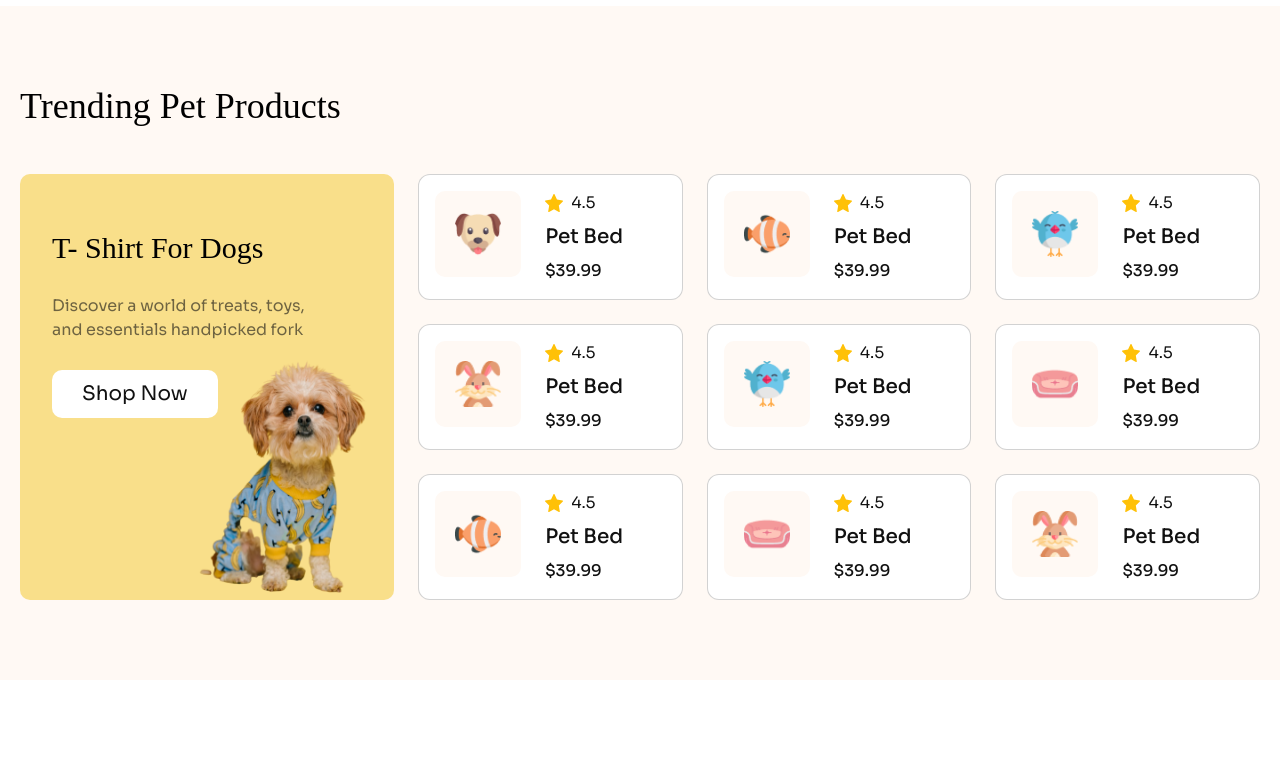
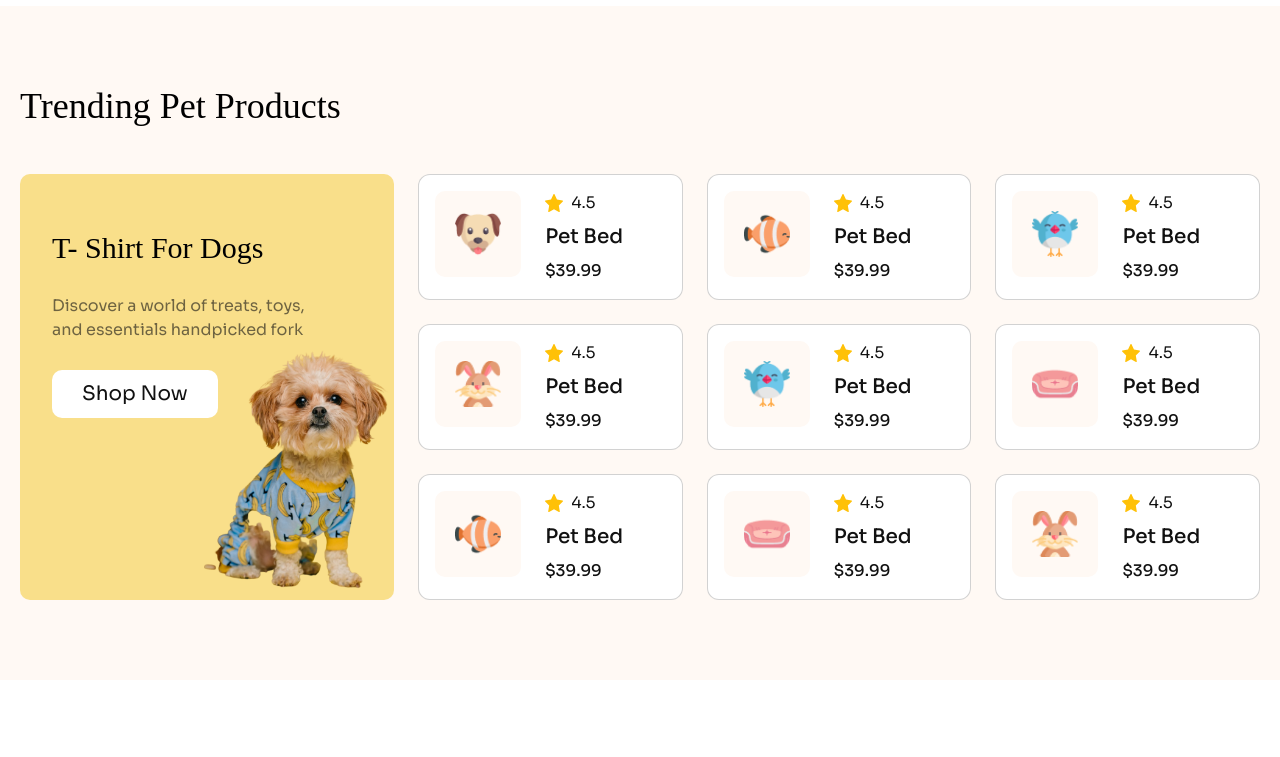
Before and after one commit to md-shawon-dev/Browse4Pets, a website: page index.html in a window 1280 px wide. Shown: the part 1380-2137 px from the top of the page. Drawn offline with nearby package versions, Linux system fonts and the light colour scheme; a web font is replaced by a local one.

Commit message:
some chnaged.

```diff
--- a/index.html
+++ b/index.html
@@ -138,7 +138,7 @@
         furry friends. Shop now and make tails wag with joy!
       </p>
       <button
-        class="bg-[#ffdc26] px-[30px] py-[10px] rounded-lg font-sora text-[#111] text-xl"
+        class="bg-[#ffdc26] mt-5 px-[30px] py-[10px] rounded-lg font-sora text-[#111] text-xl animate-bounce"
       >
         Find a pet
       </button>
@@ -261,7 +261,7 @@
         <h2 class="font-adlam text-2xl md:text-4xl">Trending Pet Products</h2>
         <div class="gap-6 grid md:grid-cols-1 lg:grid-cols-[4fr_9fr] mt-12">
           <div
-            class="left_card bg-[url('./assets/cute-pet-small.png')] bg-Flavescent bg-no-repeat bg-right-bottom px-8 py-14 rounded-[10px] h-fit lg:h-full min-h-[390px]"
+            class="right] right] bg-[position:bottom_right] left_card bg-[url('./assets/cute-pet-mid.png')] bg-Flavescent bg-[length:190px_250px] bg-no-repeat px-8 py-14 rounded-[10px] h-fit lg:h-full min-h-[390px]"
           >
             <h2 class="font-adlam text-2xl text-black md:text-3xl">
               T- Shirt For Dogs
--- a/style.css
+++ b/style.css
@@ -4,6 +4,3 @@
   padding-right: 20px;
   margin: 0 auto;
 }
-.trending_pet_products .left_card {
-  background-size: 200px 320px;
-}
```
